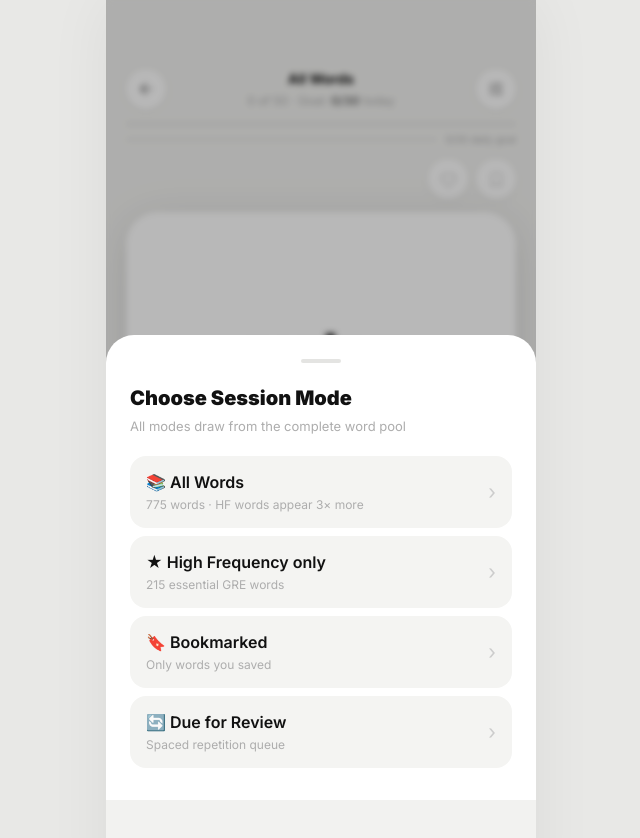
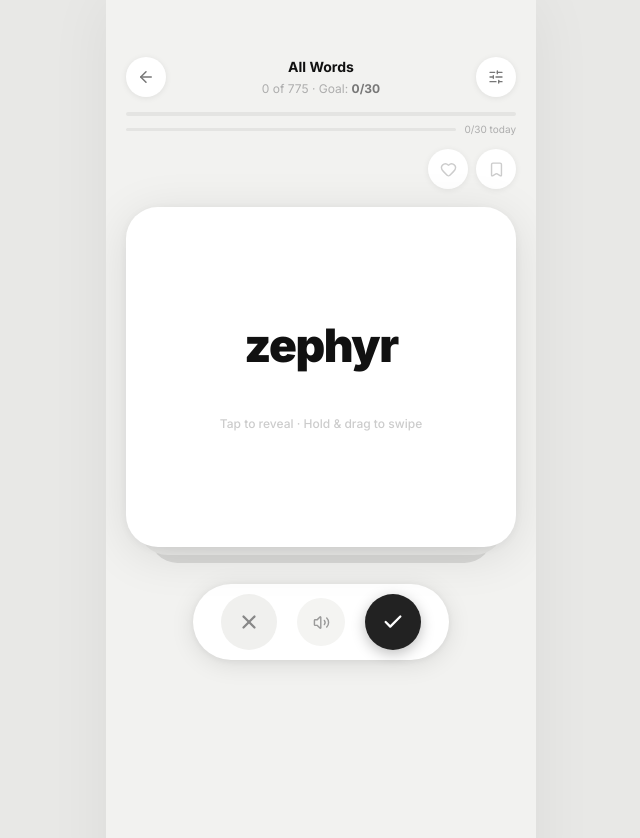
Before and after one commit to sarjanshah14/GREvocabulary, a React (Vite) app: page /flashcards in a window 1280 px wide. Shown: the top 838 px of the page, without its empty margins (319-959 px from the left). Built offline with nearby package versions, Linux system fonts and the light colour scheme.

Commit message:
latest push

```diff
--- a/src/App.jsx
+++ b/src/App.jsx
@@ -1,5 +1,8 @@
+import { useState, useCallback } from 'react';
 import { Routes, Route, useLocation } from 'react-router-dom';
+import { AnimatePresence, motion } from 'framer-motion';
 import Navbar from './components/Navbar';
+import SplashScreen from './components/SplashScreen';
 import Home from './pages/Home';
 import WordLibrary from './pages/WordLibrary';
 import Flashcards from './pages/Flashcards';
@@ -13,9 +16,26 @@ const HIDE_NAV = ['/flashcards', '/groups/practice', '/confusing/practice'];
 export default function App() {
   const loc = useLocation();
   const hideNav = HIDE_NAV.some((p) => loc.pathname.startsWith(p));
+  const [splashDone, setSplashDone] = useState(false);
+
+  const handleSplashDone = useCallback(() => setSplashDone(true), []);
 
   return (
-    <div className="app-shell">
+    <>
+      {/* Splash — renders above everything, unmounts when done */}
+      <AnimatePresence>
+        {!splashDone && (
+          <SplashScreen onDone={handleSplashDone} />
+        )}
+      </AnimatePresence>
+
+      {/* Main app shell — rendered underneath, fades in as splash exits */}
+      <motion.div
+        className="app-shell"
+        initial={{ opacity: 0 }}
+        animate={{ opacity: splashDone ? 1 : 0 }}
+        transition={{ duration: 0.35, ease: 'easeOut' }}
+      >
         <div className="page-wrap">
           <Routes>
             <Route path="/"               element={<Home />} />
@@ -28,6 +48,7 @@ export default function App() {
           </Routes>
         </div>
         {!hideNav && <Navbar />}
-    </div>
+      </motion.div>
+    </>
   );
 }
--- /dev/null
+++ b/src/components/SplashScreen.jsx
@@ -0,0 +1,132 @@
+import { useState, useEffect } from 'react';
+import { motion, AnimatePresence } from 'framer-motion';
+
+// Generate N random fragments that cover the screen
+const COLS = 5;
+const ROWS = 9;
+const TOTAL = COLS * ROWS;
+
+function buildFragments() {
+  return Array.from({ length: TOTAL }, (_, i) => {
+    const col = i % COLS;
+    const row = Math.floor(i / COLS);
+    const angle = (Math.random() - 0.5) * 60;
+    const dx = (col - COLS / 2) * 120 + (Math.random() - 0.5) * 80;
+    const dy = (row - ROWS / 2) * 120 + (Math.random() - 0.5) * 80;
+    const delay = 0.18 + Math.random() * 0.28;
+    return { i, col, row, angle, dx, dy, delay };
+  });
+}
+
+const fragments = buildFragments();
+
+const SESSION_KEY = '__gre_splash_shown__';
+
+export default function SplashScreen({ onDone }) {
+  const [phase, setPhase] = useState('hold'); // 'hold' → 'shatter' → 'done'
+
+  useEffect(() => {
+    // Hold the splash for 1.1 seconds, then shatter
+    const t1 = setTimeout(() => setPhase('shatter'), 1100);
+    // After shatter completes (all pieces gone ~0.7s), call onDone
+    const t2 = setTimeout(() => {
+      setPhase('done');
+      onDone();
+    }, 1100 + 750);
+    return () => { clearTimeout(t1); clearTimeout(t2); };
+  }, [onDone]);
+
+  if (phase === 'done') return null;
+
+  const shattering = phase === 'shatter';
+  const cellW = 100 / COLS;
+  const cellH = 100 / ROWS;
+
+  return (
+    <motion.div
+      initial={{ opacity: 1 }}
+      style={{
+        position: 'fixed',
+        inset: 0,
+        zIndex: 9999,
+        overflow: 'hidden',
+        background: '#111111',
+        display: 'flex',
+        alignItems: 'center',
+        justifyContent: 'center',
+      }}
+    >
+      {/* The text — fades out just before shatter */}
+      <motion.div
+        initial={{ opacity: 0, scale: 0.88 }}
+        animate={
+          shattering
+            ? { opacity: 0, scale: 0.95, transition: { duration: 0.18 } }
+            : { opacity: 1, scale: 1, transition: { duration: 0.5, ease: [0.22, 1, 0.36, 1] } }
+        }
+        style={{ textAlign: 'center', position: 'relative', zIndex: 2 }}
+      >
+        <p style={{
+          fontSize: 'clamp(38px, 9vw, 54px)',
+          fontWeight: 900,
+          color: '#F2F2F0',
+          letterSpacing: '-0.04em',
+          margin: 0,
+          lineHeight: 1,
+          fontFamily: 'Inter, sans-serif',
+        }}>
+          GRE Lexicon
+        </p>
+        <p style={{
+          fontSize: 13,
+          color: 'rgba(255,255,255,0.35)',
+          marginTop: 10,
+          letterSpacing: '0.12em',
+          textTransform: 'uppercase',
+          fontWeight: 600,
+        }}>
+          Vocabulary Mastery
+        </p>
+      </motion.div>
+
+      {/* Fragment layer — clips into tiles and flies away */}
+      {shattering && (
+        <div style={{ position: 'absolute', inset: 0, zIndex: 3 }}>
+          {fragments.map(({ i, col, row, angle, dx, dy, delay }) => (
+            <motion.div
+              key={i}
+              initial={{ opacity: 1, x: 0, y: 0, rotate: 0, scale: 1 }}
+              animate={{
+                opacity: 0,
+                x: dx,
+                y: dy,
+                rotate: angle,
+                scale: 0.3,
+              }}
+              transition={{
+                duration: 0.55,
+                delay,
+                ease: [0.22, 0, 0.8, 0.2],
+              }}
+              style={{
+                position: 'absolute',
+                left: `${col * cellW}%`,
+                top: `${row * cellH}%`,
+                width: `${cellW + 0.3}%`,   // tiny overlap to avoid gaps
+                height: `${cellH + 0.3}%`,
+                background: '#111111',
+                // Each tile clips to a slightly irregular shape
+                clipPath: i % 7 === 0
+                  ? 'polygon(0 0,100% 5%,95% 100%,5% 95%)'
+                  : i % 5 === 0
+                    ? 'polygon(5% 0,100% 0,100% 95%,0 100%)'
+                    : 'polygon(0 0,100% 0,100% 100%,0 100%)',
+                boxShadow: '0 0 0 0.5px rgba(255,255,255,0.04)',
+              }}
+            />
+          ))}
+        </div>
+      )}
+    </motion.div>
+  );
+}
--- a/src/pages/Flashcards.jsx
+++ b/src/pages/Flashcards.jsx
@@ -1,7 +1,7 @@
-import { useState } from 'react';
+import { useState, useEffect } from 'react';
 import { useNavigate, useSearchParams } from 'react-router-dom';
 import { motion, AnimatePresence } from 'framer-motion';
-import { ArrowLeft, SlidersHorizontal, Bookmark, Heart } from 'lucide-react';
+import { ArrowLeft, SlidersHorizontal, Bookmark, Heart, X } from 'lucide-react';
 import data from '../../data.json';
 import FlashCard from '../components/FlashCard';
 import SwipeButtons from '../components/SwipeButtons';
@@ -15,15 +15,34 @@ import {
 
 const { wordlists } = data;
 
-/* ─── Mode picker sheet ─── */
-function ModeSheet({ onSelect, onClose, canClose }) {
-  const hfCount = wordlists.filter((w) => w.isHighFrequency).length;
+// ─── Counts per mode (real numbers) ────────────────────────────────────────
+
+function getModeCount(mode) {
+  const words = filterWords(wordlists, mode);
+  return words.length;
+}
+
+// ─── Mode picker sheet ───────────────────────────────────────────────────────
+// Always has a close/dismiss — tapping overlay OR X closes it.
+
+function ModeSheet({ current, onSelect, onClose }) {
+  const hfCount = filterWords(wordlists, 'high_frequency').length;
+  const bmCount = filterWords(wordlists, 'bookmarks').length;
+  const dueCount = filterWords(wordlists, 'due').length;
+
+  const modes = [
+    { id: 'all',            label: 'All Words',         desc: `${wordlists.length} words · HF appear 3× more` },
+    { id: 'high_frequency', label: '★ High Frequency',  desc: `${hfCount} essential GRE words` },
+    { id: 'bookmarks',      label: '🔖 Bookmarked',      desc: bmCount > 0 ? `${bmCount} saved words` : 'No bookmarks yet' },
+    { id: 'due',            label: '🔄 Due for Review',  desc: dueCount > 0 ? `${dueCount} words due` : 'Nothing due right now' },
+  ];
+
   return (
     <AnimatePresence>
       <motion.div
         className="sheet-overlay"
         initial={{ opacity: 0 }} animate={{ opacity: 1 }} exit={{ opacity: 0 }}
-        onClick={canClose ? onClose : undefined}
+        onClick={onClose}   // tap outside = dismiss
       >
         <motion.div
           className="sheet-panel"
@@ -31,59 +50,61 @@ function ModeSheet({ onSelect, onClose, canClose }) {
           transition={{ type: 'spring', stiffness: 380, damping: 38 }}
           onClick={(e) => e.stopPropagation()}
         >
-          <div style={{ width: 40, height: 4, borderRadius: 999, background: '#E4E4E2', margin: '0 auto 20px' }} />
-          <h2 style={{ fontSize: 20, fontWeight: 900, color: '#111', margin: '0 0 4px' }}>
-            Choose Session Mode
+          {/* Handle + close row */}
+          <div style={{ display: 'flex', alignItems: 'center', justifyContent: 'space-between', marginBottom: 20 }}>
+            <div style={{ width: 40, height: 4, borderRadius: 999, background: '#E4E4E2', flex: 1, marginRight: 12 }} />
+            <motion.button
+              whileTap={{ scale: 0.85 }}
+              onClick={onClose}
+              style={{ width: 32, height: 32, borderRadius: 999, background: '#EAEAE8', border: 'none', display: 'flex', alignItems: 'center', justifyContent: 'center', cursor: 'pointer', flexShrink: 0 }}
+              id="mode-close-btn"
+              aria-label="Close"
+            >
+              <X size={15} color="#888" strokeWidth={2.5} />
+            </motion.button>
+          </div>
+
+          <h2 style={{ fontSize: 18, fontWeight: 900, color: '#111', margin: '0 0 4px' }}>
+            Session Mode
           </h2>
-          <p style={{ fontSize: 13, color: '#ADADAD', margin: '0 0 20px' }}>
-            All modes draw from the complete word pool
+          <p style={{ fontSize: 12, color: '#ADADAD', margin: '0 0 16px' }}>
+            Tap to switch · swipe right = Know · left = Skip
           </p>
 
-          {[
-            { id: 'all',            label: '📚 All Words',           desc: `${wordlists.length} words · HF words appear 3× more` },
-            { id: 'high_frequency', label: '★ High Frequency only',  desc: `${hfCount} essential GRE words` },
-            { id: 'bookmarks',      label: '🔖 Bookmarked',           desc: 'Only words you saved' },
-            { id: 'due',            label: '🔄 Due for Review',       desc: 'Spaced repetition queue' },
-          ].map((m) => (
+          {modes.map((m) => {
+            const isActive = m.id === current;
+            return (
               <motion.button
                 key={m.id}
                 whileTap={{ scale: 0.97 }}
                 onClick={() => onSelect(m.id)}
                 style={{
                   width: '100%', display: 'flex', alignItems: 'center', justifyContent: 'space-between',
-                padding: '14px 16px', borderRadius: 16, marginBottom: 8,
-                background: '#F4F4F2', border: 'none', cursor: 'pointer', textAlign: 'left',
+                  padding: '14px 16px', borderRadius: 14, marginBottom: 8,
+                  background: isActive ? '#222' : '#F4F4F2',
+                  border: 'none', cursor: 'pointer', textAlign: 'left',
+                  transition: 'background 0.15s',
                 }}
                 id={`mode-${m.id}`}
               >
                 <div>
-                <p style={{ fontWeight: 600, color: '#111', margin: 0 }}>{m.label}</p>
-                <p style={{ fontSize: 12, color: '#ADADAD', margin: '2px 0 0' }}>{m.desc}</p>
+                  <p style={{ fontWeight: 600, color: isActive ? '#fff' : '#111', margin: 0 }}>{m.label}</p>
+                  <p style={{ fontSize: 12, color: isActive ? 'rgba(255,255,255,0.6)' : '#ADADAD', margin: '2px 0 0' }}>{m.desc}</p>
                 </div>
-              <span style={{ color: '#CCC', fontSize: 20, lineHeight: 1 }}>›</span>
+                {isActive && <span style={{ color: '#fff', fontSize: 16 }}>✓</span>}
               </motion.button>
-          ))}
-
-          {canClose && (
-            <motion.button
-              whileTap={{ scale: 0.97 }}
-              onClick={onClose}
-              className="btn-secondary pressable w-full"
-              style={{ marginTop: 8, padding: '12px', borderRadius: '1.25rem', fontSize: 14 }}
-              id="mode-cancel"
-            >
-              Cancel
-            </motion.button>
-          )}
+            );
+          })}
         </motion.div>
       </motion.div>
     </AnimatePresence>
   );
 }
 
-/* ─── Session complete ─── */
+// ─── Session complete ─────────────────────────────────────────────────────────
+
 function SessionDone({ total, mode, onRestart, onHome }) {
-  useState(() => { incrementSessions(); updateStreak(); });
+  useEffect(() => { incrementSessions(); updateStreak(); }, []);
 
   const modeLabel = {
     all: 'All Words',
@@ -108,7 +129,7 @@ function SessionDone({ total, mode, onRestart, onHome }) {
       <h2 style={{ fontSize: 32, fontWeight: 900, color: '#111', margin: '0 0 4px' }}>
         Session Complete!
       </h2>
-      <p style={{ fontSize: 14, color: '#ADADAD', margin: '0 0 6px' }}>Mode: {modeLabel}</p>
+      <p style={{ fontSize: 13, color: '#ADADAD', margin: '0 0 6px' }}>Mode: {modeLabel}</p>
       <p style={{ fontSize: 80, fontWeight: 900, color: '#111', lineHeight: 1, margin: '0 0 4px' }}>
         {total}
       </p>
@@ -117,34 +138,32 @@ function SessionDone({ total, mode, onRestart, onHome }) {
       </p>
 
       <motion.button
-        whileTap={{ scale: 0.97 }}
-        onClick={onRestart}
+        whileTap={{ scale: 0.97 }} onClick={onRestart}
         className="btn-primary pressable w-full"
         style={{ marginBottom: 12, padding: '16px', borderRadius: '1.25rem', fontSize: 16, fontWeight: 700 }}
-        id="fc-restart"
-      >
+        id="fc-restart">
         Practice Again
       </motion.button>
       <motion.button
-        whileTap={{ scale: 0.97 }}
-        onClick={onHome}
+        whileTap={{ scale: 0.97 }} onClick={onHome}
         className="btn-secondary pressable w-full"
         style={{ padding: '14px', borderRadius: '1.25rem', fontSize: 14, fontWeight: 600 }}
-        id="fc-home"
-      >
+        id="fc-home">
         Go Home
       </motion.button>
     </div>
   );
 }
 
-/* ─── Main page ─── */
+// ─── Main Page ───────────────────────────────────────────────────────────────
+
 export default function Flashcards() {
   const navigate = useNavigate();
   const [searchParams] = useSearchParams();
   const urlMode = searchParams.get('mode');
 
-  const [showSheet, setShowSheet] = useState(!urlMode);
+  // NEVER force-show mode sheet on load. Always start immediately.
+  const [showSheet, setShowSheet] = useState(false);
   const [mode, setMode] = useState(urlMode || 'all');
   const [sessionKey, setSessionKey] = useState(0);
   const [bookmarks, setBookmarks] = useState(() => getBookmarks());
@@ -153,23 +172,13 @@ export default function Flashcards() {
   const { current, index, total, swipe, isDone } = useSpacedRepetition(wordlists, mode);
   const daily = getDailyGoal();
 
+  // Real word count for the selected mode (not the pool cap)
+  const modeTotal = getModeCount(mode);
+
   const handleSelect = (m) => { setMode(m); setShowSheet(false); };
-  const handleFav  = () => { if (current) setFavourites([...toggleFavourite(current.word)]); };
-  const handleBook = () => { if (current) setBookmarks([...toggleBookmark(current.word)]); };
-  const handleRestart = () => { setShowSheet(true); setSessionKey((k) => k + 1); };
-
-  // Label for the current deck size
-  const deckLabel = () => {
-    if (mode === 'high_frequency') {
-      const hf = filterWords(wordlists, 'high_frequency');
-      return `${hf.length} high-frequency words`;
-    }
-    if (mode === 'bookmarks') {
-      const bm = filterWords(wordlists, 'bookmarks');
-      return `${bm.length} bookmarked word${bm.length !== 1 ? 's' : ''}`;
-    }
-    return `${wordlists.length} words`;
-  };
+  const handleFav   = () => { if (current) setFavourites([...toggleFavourite(current.word)]); };
+  const handleBook  = () => { if (current) setBookmarks([...toggleBookmark(current.word)]); };
+  const handleRestart = () => { setShowSheet(false); setSessionKey((k) => k + 1); };
 
   const modeNames = {
     all: 'All Words',
@@ -182,10 +191,18 @@ export default function Flashcards() {
   const isBook = current ? bookmarks.includes(current.word) : false;
 
   if (isDone && !showSheet) {
-    return <SessionDone total={total} mode={mode} onRestart={handleRestart} onHome={() => navigate('/')} />;
+    return (
+      <SessionDone
+        total={total}
+        mode={mode}
+        onRestart={handleRestart}
+        onHome={() => navigate('/')}
+      />
+    );
   }
 
   const pct = total > 0 ? (index / total) * 100 : 0;
+  const goalPct = Math.min(100, Math.round((daily.count / daily.goal) * 100));
 
   return (
     <div key={sessionKey} className="page-in" style={{
@@ -193,75 +210,80 @@ export default function Flashcards() {
       minHeight: '100dvh', background: '#F2F2F0',
     }}>
       {showSheet && (
-        <ModeSheet onSelect={handleSelect} onClose={() => setShowSheet(false)} canClose={!!urlMode} />
+        <ModeSheet
+          current={mode}
+          onSelect={handleSelect}
+          onClose={() => setShowSheet(false)}
+        />
       )}
 
       {/* ── Header ── */}
-      <div style={{ display: 'flex', alignItems: 'center', justifyContent: 'space-between', padding: '68px 20px 12px' }}>
+      <div style={{
+        display: 'flex', alignItems: 'center', justifyContent: 'space-between',
+        padding: 'max(env(safe-area-inset-top, 0px) + 16px, 56px) 20px 10px',
+      }}>
         <motion.button whileTap={{ scale: 0.88 }} onClick={() => navigate('/')}
-          style={{ width: 40, height: 40, borderRadius: 999, background: '#fff', border: 'none', display: 'flex', alignItems: 'center', justifyContent: 'center', boxShadow: '0 1px 6px rgba(0,0,0,0.08)', cursor: 'pointer' }}
+          style={{ width: 40, height: 40, borderRadius: 999, background: '#fff', border: 'none', display: 'flex', alignItems: 'center', justifyContent: 'center', boxShadow: '0 1px 6px rgba(0,0,0,0.08)', cursor: 'pointer', flexShrink: 0 }}
           id="fc-back">
           <ArrowLeft size={18} color="#777" strokeWidth={2} />
         </motion.button>
 
-        <div style={{ textAlign: 'center' }}>
-          <p style={{ fontWeight: 700, fontSize: 14, color: '#111', margin: 0 }}>{modeNames[mode] || 'All Words'}</p>
+        <div style={{ textAlign: 'center', flex: 1, padding: '0 10px' }}>
+          <p style={{ fontWeight: 700, fontSize: 14, color: '#111', margin: 0 }}>
+            {modeNames[mode] || 'All Words'}
+          </p>
           <p style={{ fontSize: 12, color: '#ADADAD', margin: '3px 0 0' }}>
-            {index} of {total} · Goal: <strong style={{ color: daily.count >= daily.goal ? '#333' : '#777' }}>{daily.count}/{daily.goal}</strong> today
+            {index} of {modeTotal} · Goal:{' '}
+            <strong style={{ color: daily.count >= daily.goal ? '#333' : '#777' }}>
+              {daily.count}/{daily.goal}
+            </strong>
           </p>
         </div>
 
         <motion.button whileTap={{ scale: 0.88 }} onClick={() => setShowSheet(true)}
-          style={{ width: 40, height: 40, borderRadius: 999, background: '#fff', border: 'none', display: 'flex', alignItems: 'center', justifyContent: 'center', boxShadow: '0 1px 6px rgba(0,0,0,0.08)', cursor: 'pointer' }}
+          style={{ width: 40, height: 40, borderRadius: 999, background: '#fff', border: 'none', display: 'flex', alignItems: 'center', justifyContent: 'center', boxShadow: '0 1px 6px rgba(0,0,0,0.08)', cursor: 'pointer', flexShrink: 0 }}
           id="fc-mode-btn">
           <SlidersHorizontal size={16} color="#777" strokeWidth={2} />
         </motion.button>
       </div>
 
-      {/* ── Progress bars ── */}
-      <div style={{ padding: '0 20px 12px' }}>
-        {/* Session progress */}
+      {/* ── Dual progress bars ── */}
+      <div style={{ padding: '4px 20px 12px' }}>
+        {/* Session bar */}
         <div style={{ height: 4, background: '#E4E4E2', borderRadius: 999, overflow: 'hidden', marginBottom: 6 }}>
           <motion.div
-            animate={{ width: `${pct}%` }}
-            transition={{ duration: 0.3 }}
+            animate={{ width: `${pct}%` }} transition={{ duration: 0.3 }}
             style={{ height: '100%', background: '#333', borderRadius: 999 }}
           />
         </div>
-        {/* Daily goal progress */}
+        {/* Daily goal bar */}
         <div style={{ display: 'flex', alignItems: 'center', gap: 8 }}>
           <div style={{ flex: 1, height: 3, background: '#E4E4E2', borderRadius: 999, overflow: 'hidden' }}>
             <motion.div
-              animate={{ width: `${Math.min(100, Math.round((daily.count / daily.goal) * 100))}%` }}
-              transition={{ duration: 0.5 }}
+              animate={{ width: `${goalPct}%` }} transition={{ duration: 0.5 }}
               style={{ height: '100%', background: '#ADADAD', borderRadius: 999 }}
             />
           </div>
           <p style={{ fontSize: 10, color: '#ADADAD', whiteSpace: 'nowrap', margin: 0 }}>
-            {daily.count >= daily.goal ? '✓ Daily goal done' : `${daily.count}/${daily.goal} daily goal`}
+            {daily.count >= daily.goal ? '✓ Goal done' : `${daily.count}/${daily.goal} today`}
           </p>
         </div>
       </div>
 
-      {/* ── Fav / Bookmark row ── */}
+      {/* ── Fav / Bookmark ── */}
       <div style={{ display: 'flex', justifyContent: 'flex-end', gap: 8, padding: '0 20px 8px' }}>
         {[
-          { fn: handleFav,  Icon: Heart,     filled: isFav,  id: 'fc-fav-btn',      label: 'Favourite' },
-          { fn: handleBook, Icon: Bookmark,  filled: isBook, id: 'fc-bookmark-btn', label: 'Bookmark' },
+          { fn: handleFav,  Icon: Heart,    filled: isFav,  id: 'fc-fav-btn',      label: 'Favourite' },
+          { fn: handleBook, Icon: Bookmark, filled: isBook, id: 'fc-bookmark-btn', label: 'Bookmark' },
         ].map(({ fn, Icon, filled, id, label }) => (
-          <motion.button
-            key={id}
-            whileTap={{ scale: 0.85 }}
-            onClick={fn}
-            disabled={!current}
+          <motion.button key={id} whileTap={{ scale: 0.85 }} onClick={fn} disabled={!current}
             aria-label={label}
             style={{
               width: 40, height: 40, borderRadius: 999, background: '#fff', border: 'none',
               display: 'flex', alignItems: 'center', justifyContent: 'center',
               boxShadow: '0 1px 6px rgba(0,0,0,0.07)', cursor: 'pointer', opacity: current ? 1 : 0.3,
             }}
-            id={id}
-          >
+            id={id}>
             <Icon size={17} fill={filled ? '#222' : 'none'} color={filled ? '#222' : '#CCC'} strokeWidth={2} />
           </motion.button>
         ))}
@@ -291,7 +313,12 @@ export default function Flashcards() {
 
       {/* ── Swipe buttons ── */}
       <div style={{ display: 'flex', justifyContent: 'center', padding: '28px 0 140px' }}>
-        <SwipeButtons onLeft={() => swipe('left')} onRight={() => swipe('right')} disabled={!current} word={current?.word} />
+        <SwipeButtons
+          onLeft={() => swipe('left')}
+          onRight={() => swipe('right')}
+          disabled={!current}
+          word={current?.word}
+        />
       </div>
     </div>
   );
--- a/src/pages/Home.jsx
+++ b/src/pages/Home.jsx
@@ -30,7 +30,7 @@ export default function Home() {
     <div className="page-in" style={{ background: '#F2F2F0', minHeight: '100dvh' }}>
 
       {/* ── Header ── */}
-      <div className="px-5 pt-safe-top pt-12 pb-4">
+      <div className="px-5 pb-4" style={{ paddingTop: 'max(env(safe-area-inset-top, 0px) + 24px, 60px)' }}>
         <h1 style={{ fontSize: 28, fontWeight: 900, color: '#111', letterSpacing: '-0.03em', margin: 0 }}>
           GRE Lexicon
         </h1>
```
Also changed, not shown: src/pages/WordGroups.jsx (+11 -9 lines). Lines whose indentation alone changed are shown as unchanged.
